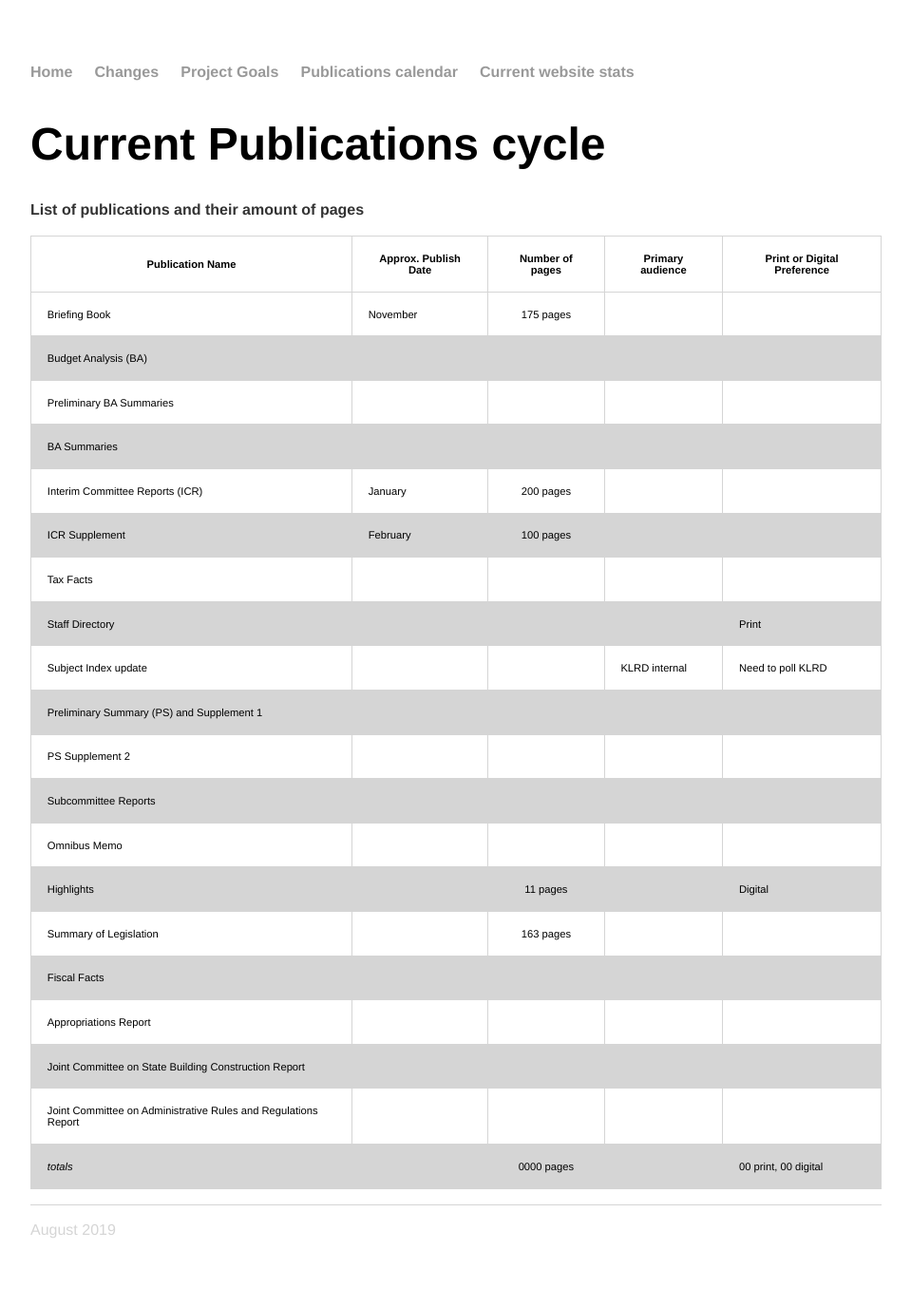
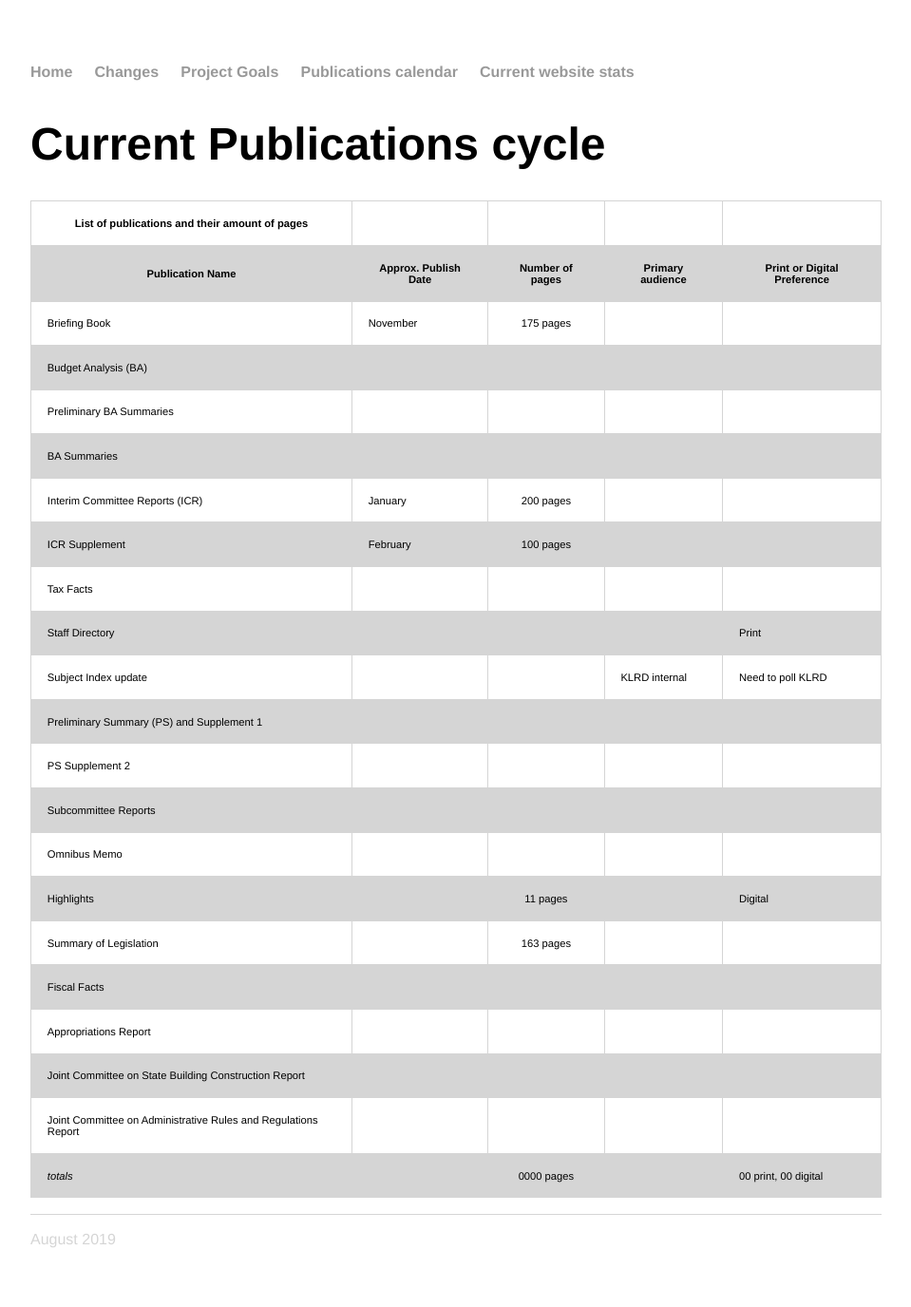
Before and after one commit to karlfun/karlfun.github.io, a Jekyll site: the page built from calendar/index.md, in a window 1280 px wide. Shown: the whole page at 95% size, without its empty margins (160-1119 px from the left). Built offline with Jekyll 4.4.1, drawn with Linux system fonts in a browser that asks for light colours.

Commit message:
include headline into table

```diff
--- a/calendar/index.md
+++ b/calendar/index.md
@@ -5,8 +5,7 @@ title: Publications Calendar
 
 # Current Publications cycle
 
-**List of publications and their amount of pages**
-
+| **List of publications and their amount of pages** |
 | Publication Name | Approx. Publish Date | Number of pages | Primary audience | Print or Digital Preference |
 | --- | --- | :---: | --- | --- |
 | Briefing Book | November | 175 pages | | |
```
